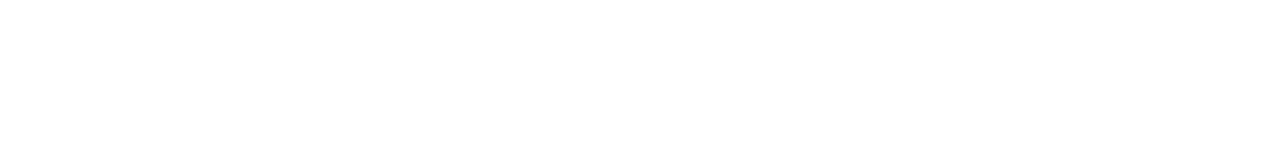
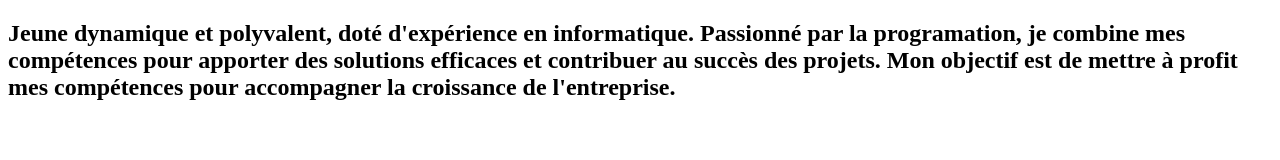
Before and after one commit to Namz05/git-mon-cv, a plain HTML site: page index.html in a window 1280 px wide. Drawn offline with Linux system fonts and the light colour scheme.

Commit message:
mise en place de la section description

```diff
--- a/index.html
+++ b/index.html
@@ -7,6 +7,11 @@
     <link rel="stylesheet" href="style.css">
 </head>
 <body>
-
+<h2>Jeune dynamique et polyvalent, doté d'expérience en
+    informatique. Passionné par la programation,
+    je combine mes compétences pour apporter des solutions efficaces et
+    contribuer au succès des projets. Mon objectif est de mettre à profit mes compétences
+    pour accompagner la croissance de l'entreprise.
+</h2>
 </body>
 </html>
```
